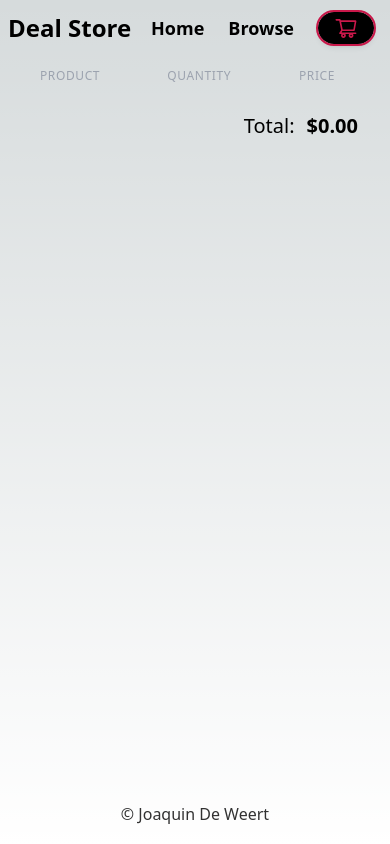
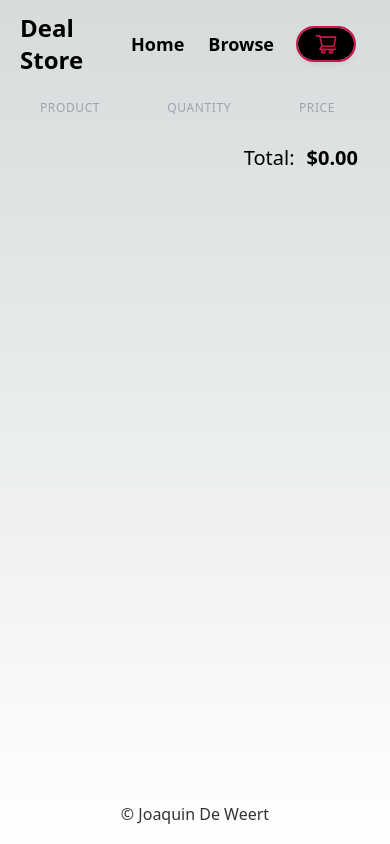
Before and after one commit to JoaquinDW/challenge-devlights, a Next.js app: page /cart in a window 390 px wide. Built offline with nearby package versions, Linux system fonts and the light colour scheme.

Commit message:
fix/responsive

```diff
--- a/src/app/Components/Navbar.jsx
+++ b/src/app/Components/Navbar.jsx
@@ -7,7 +7,7 @@ import { useCart } from "../hooks/useCart"
 const Navbar = () => {
   const { cart } = useCart()
   return (
-    <section className="flex justify-between items-center my-3 ml-2 md:ml-0">
+    <section className="flex justify-between items-center my-3 ml-5 mr-5 md:mr-0">
       <Link href="/" className="text-2xl font-bold">
         Deal Store
       </Link>
--- a/src/app/page.js
+++ b/src/app/page.js
@@ -17,6 +17,7 @@ export default function Home() {
     if (cartFromLocalStorage) {
       setCart(cartFromLocalStorage)
     }
+    // eslint-disable-next-line react-hooks/exhaustive-deps
   }, [])
 
   useEffect(() => {
@@ -57,7 +58,7 @@ export default function Home() {
         </section>
 
         {showToast && (
-          <div className="fixed top-10 right-1  z-10 ">
+          <div className="fixed top-12 right-1  z-10">
             {showToast && (
               <div className="animate-fade-in flex items-center bg-green-500 border-l-4 border-green-700 py-2 px-3 shadow-md mb-2 max-w-xs mx-auto">
                 <div className="text-green-500 rounded-full bg-white mr-3">
@@ -82,7 +83,7 @@ export default function Home() {
         )}
 
         <div className="flex flex-col justify-center item-center">
-          <section className="grid gap-4 grid-cols-1 md:grid-cols-2 lg:grid-cols-3 xl:grid-cols-4 ml-[130px] md:ml-0">
+          <section className="grid gap-4 grid-cols-1 md:grid-cols-2 lg:grid-cols-3 xl:grid-cols-4 ml-[120px] md:ml-0">
             {filteredProducts.length ? (
               filteredProducts.map((deal) => (
                 <Card
```
